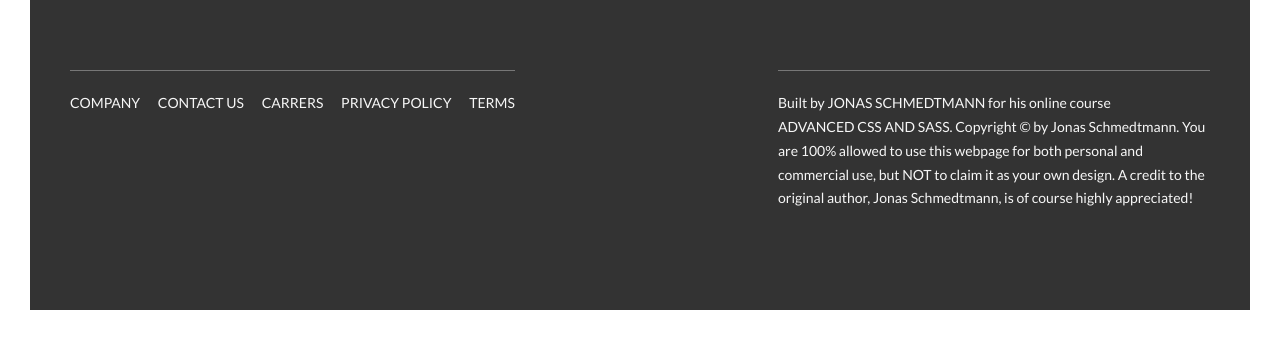
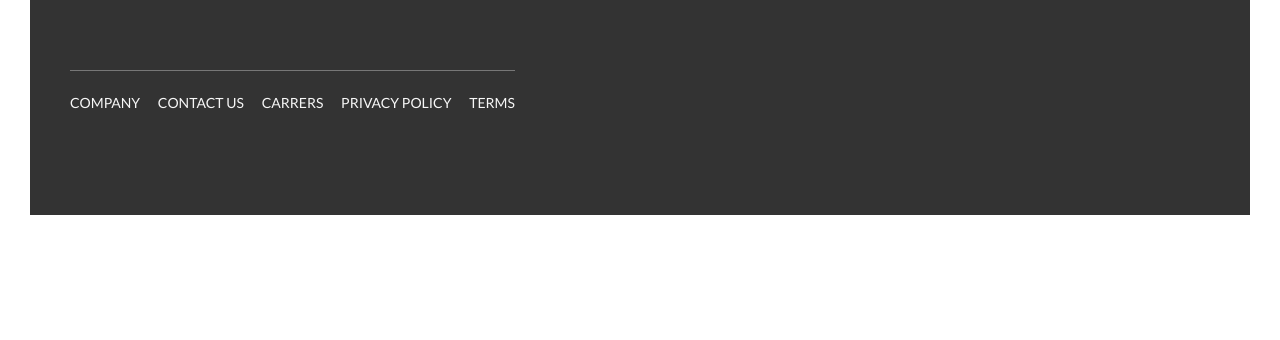
Before and after one commit to LDeive505/my-natours, a website: page index.html in a window 1280 px wide. Shown: the part 5815-6155 px from the top of the page. After the commit the page ends 6060 px from the top, so only its background shows below. Drawn offline with Linux system fonts and the light colour scheme.

Commit message:
cleaning html footer and comments

```diff
--- a/index.html
+++ b/index.html
@@ -6,8 +6,6 @@
         <meta http-equiv="X-UA-Compatible" content="ie=edge">
 
         <link href="https://fonts.googleapis.com/css?family=Lato:100,300,400,700,900" rel="stylesheet">
-
-        <!--<link rel="stylesheet" href="css/icon-font.css">-->
 
         <link rel="stylesheet" href="css/style.css">
         <link rel="shortcut icon" type="image/png" href="img/favicon.png">
@@ -94,12 +92,6 @@
                                  alt="Photo 3"
                                  class="composition__photo composition__photo--p3"
                                  src="img/nat-3-large.jpg">
-
-                            <!--
-                            <img src="img/nat-1-large.jpg" alt="Photo 1" class="composition__photo composition__photo--p1">
-                            <img src="img/nat-2-large.jpg" alt="Photo 2" class="composition__photo composition__photo--p2">
-                            <img src="img/nat-3-large.jpg" alt="Photo 3" class="composition__photo composition__photo--p3">
-                            -->
                         </div>
                     </div>
                 </div>
@@ -373,8 +365,6 @@
                     <img srcset="img/logo-green-1x.png 1x, img/logo-green-2x.png 2x" alt="Full logo" src="img/logo-green-2x.png">
                 </picture>
 
-
-
             </div>
             <div class="row">
                 <div class="col-1-of-2">
@@ -387,14 +377,6 @@
                             <li class="footer__item"><a href="#" class="footer__link">Terms</a></li>
                         </ul>
                     </div>
-                </div>
-                <div class="col-1-of-2">
-                    <p class="footer__copyright">
-                        Built by <a href="#" class="footer__link">Jonas Schmedtmann</a> for his online course <a href="#" class="footer__link">Advanced CSS and Sass</a>.
-                        Copyright &copy; by Jonas Schmedtmann. You are 100% allowed to use this webpage for both personal
-                        and commercial use, but NOT to claim it as your own design. A credit to the original author, Jonas
-                        Schmedtmann, is of course highly appreciated!
-                    </p>
                 </div>
             </div>
         </footer>
@@ -424,76 +406,5 @@
                 </div>
             </div>
         </div>
-
-        <!--
-        <section class="grid-test">
-            <div class="row">
-                <div class="col-1-of-2">
-                    Col 1 of 2
-                </div>
-                <div class="col-1-of-2">
-                    Col 1 of 2
-                </div>
-            </div>
-
-            <div class="row">
-                <div class="col-1-of-3">
-                    Col 1 of 3
-                </div>
-                <div class="col-1-of-3">
-                    Col 1 of 3
-                </div>
-                <div class="col-1-of-3">
-                    Col 1 of 3
-                </div>
-            </div>
-
-            <div class="row">
-                <div class="col-1-of-3">
-                    Col 1 of 3
-                </div>
-                <div class="col-2-of-3">
-                    Col 2 of 3
-                </div>
-            </div>
-
-            <div class="row">
-                <div class="col-1-of-4">
-                    Col 1 of 4
-                </div>
-                <div class="col-1-of-4">
-                    Col 1 of 4
-                </div>
-                <div class="col-1-of-4">
-                    Col 1 of 4
-                </div>
-                <div class="col-1-of-4">
-                    Col 1 of 4
-                </div>
-            </div>
-
-            <div class="row">
-                <div class="col-1-of-4">
-                    Col 1 of 4
-                </div>
-                <div class="col-1-of-4">
-                    Col 1 of 4
-                </div>
-                <div class="col-2-of-4">
-                    Col 2 of 4
-                </div>
-            </div>
-
-            <div class="row">
-                <div class="col-1-of-4">
-                    Col 1 of 4
-                </div>
-                <div class="col-3-of-4">
-                    Col 3 of 4
-                </div>
-            </div>
-        </section>
-        -->
-
     </body>
 </html>
```
